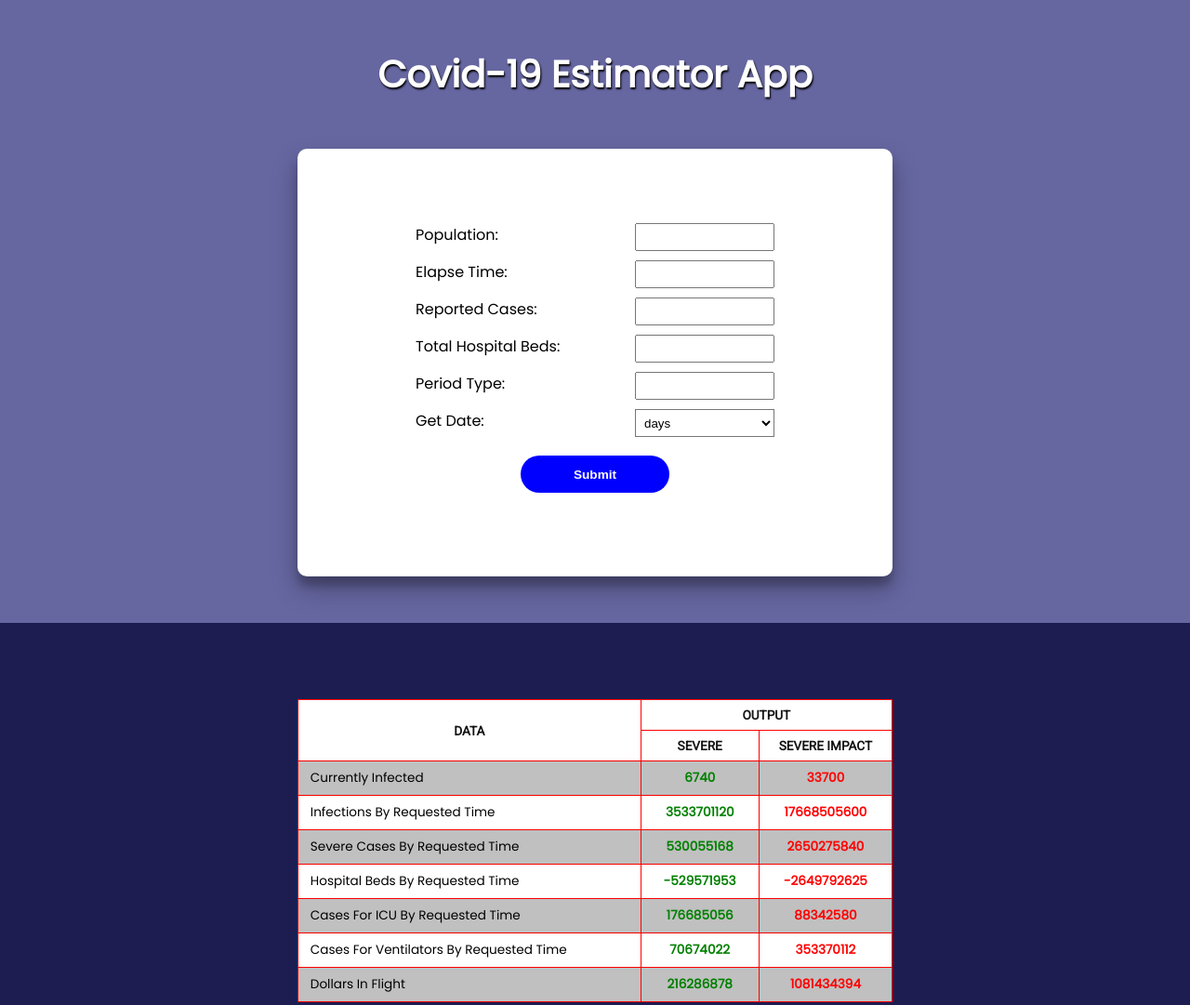
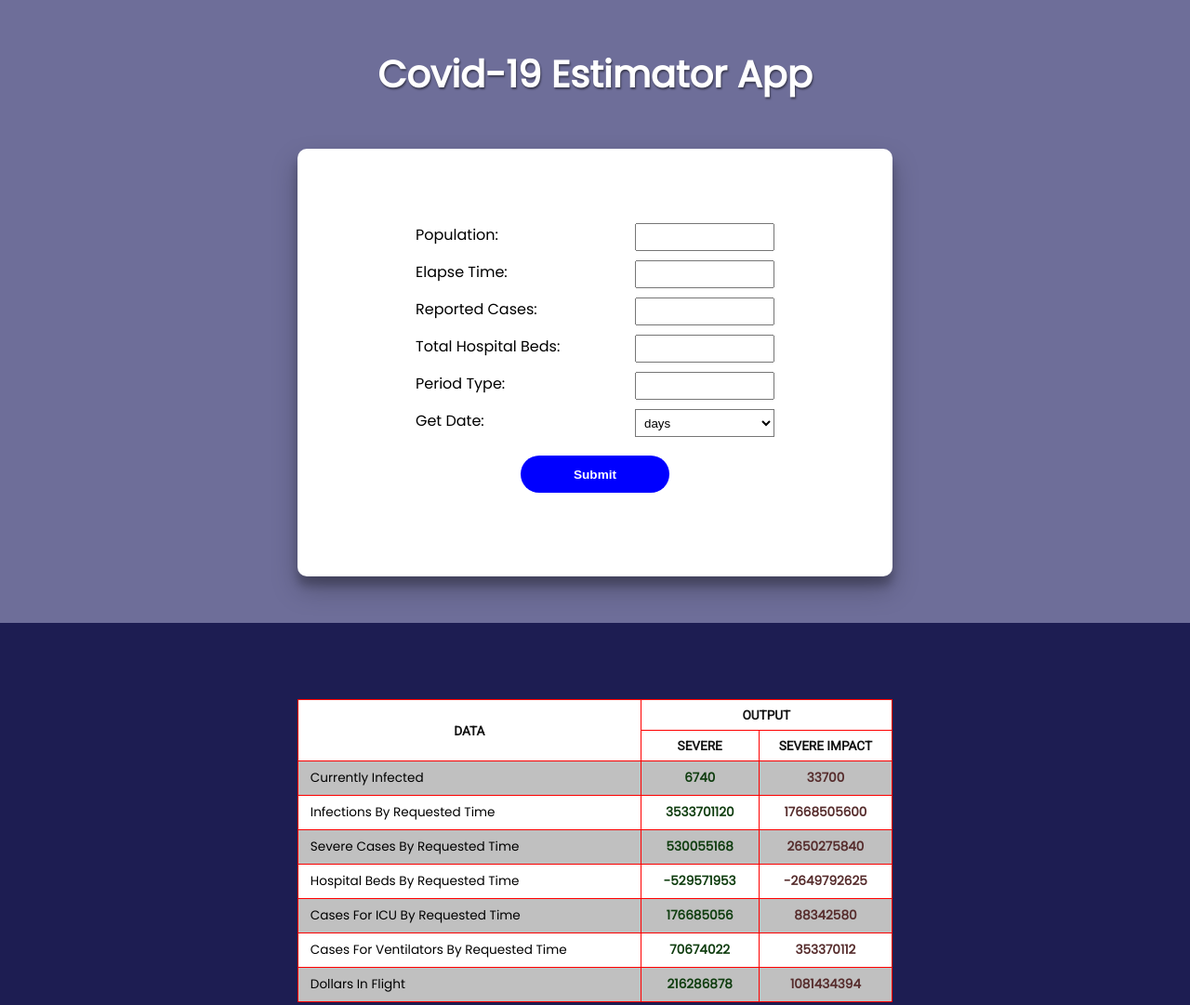
Before and after one commit to samspecial/covid19-estimator, a website: page index.html in a window 1280 px wide. Shown: the whole page at 93% size. Drawn offline with Linux system fonts and the light colour scheme.

Commit message:
Audit fix

```diff
--- a/index.html
+++ b/index.html
@@ -7,6 +7,7 @@
   <meta http-equiv="X-UA-Compatible" content="ie=edge">
   <meta name="description" content="Yes, the virus only kills a small percentage of those afflicted. Yes, the flu kills 10s of thousands of people annually. Yes, 80% of people will experience lightweight symptoms with COVID19. This app helps inthe adequate management of Covid19 and its implication on the economy.">
   <title>Covid-19 Estimator</title>
+  <link rel="preload" href="https://samspecial.github.io/covid19-estimator/">
   <link href="https://fonts.googleapis.com/css2?family=Poppins&display=swap" rel="stylesheet">
   <link href="https://fonts.googleapis.com/css2?family=Roboto&display=swap" rel="stylesheet">
   <link rel="stylesheet" href="style.css">
--- a/style.css
+++ b/style.css
@@ -18,7 +18,7 @@ padding:50px 0;
 
 }
 section#s1{
-  background: #6666a1;
+  background: #6e6e99;
 }
 section#s2{
   background:rgb(29, 29, 82);
@@ -29,7 +29,7 @@ h2{
   font-weight:bold;
   margin-bottom:50px;
   text-align: center;
-  text-shadow:1px 2px 2px black;
+  text-shadow:1px 2px 2px rgba(0, 0, 0, 0.467);
   font-size:2.5rem;
 }
 form{
@@ -108,6 +108,7 @@ button:hover{
   border-spacing:0;
   border:0.5px solid red;
   background:white;
+  color:black;
 }
 #table thead th{
   text-transform: uppercase;
@@ -132,11 +133,11 @@ color:black;
   text-align:left;
 }
 #table tbody td:nth-child(2){
-  color:green;
+  color:#0f3d0f;
   font-weight:bold;
 }
 #table tbody td:nth-child(3){
-  color:red;
+  color:#562c2c;
   font-weight:bold;
 }
 #table tbody tr:nth-child(odd){
```
